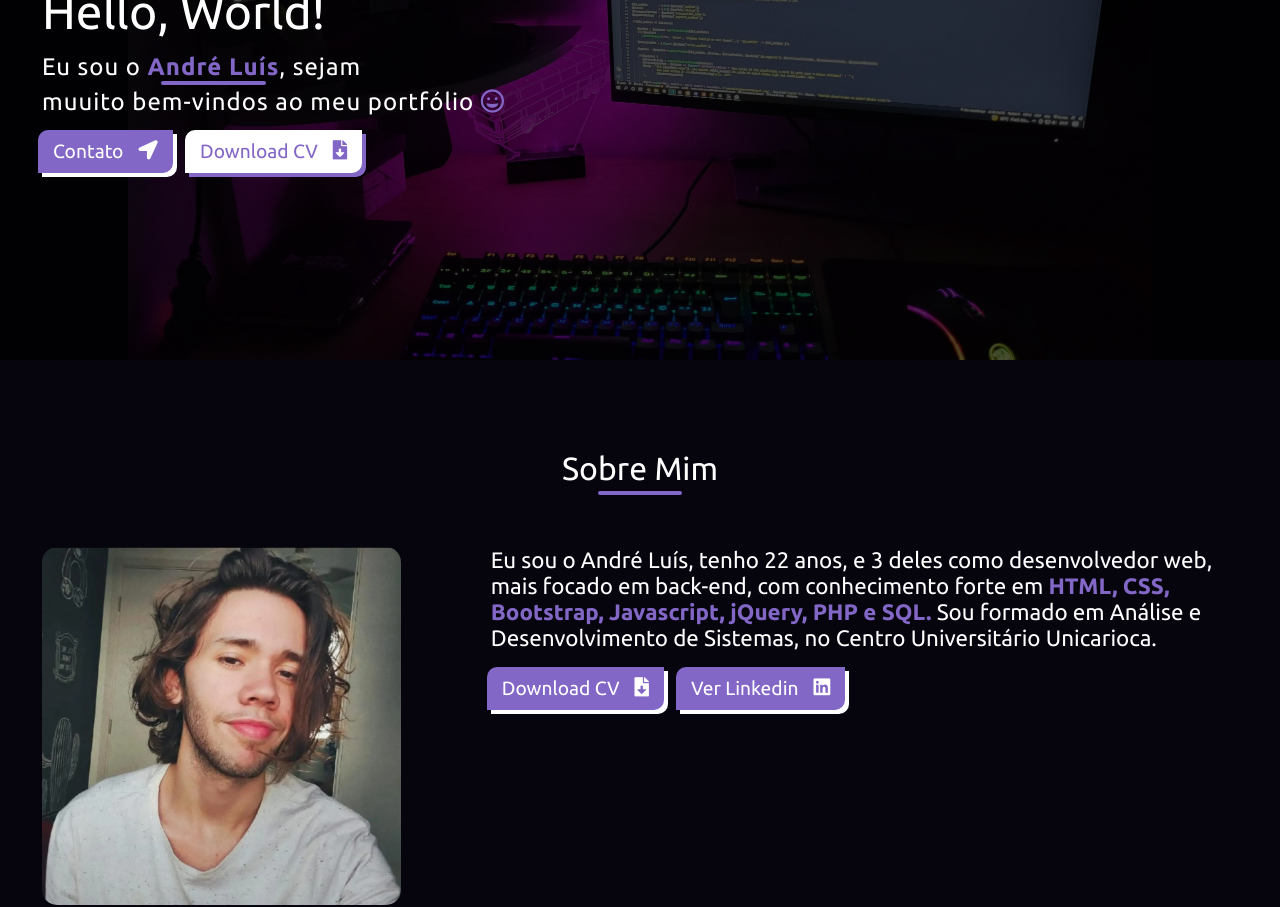
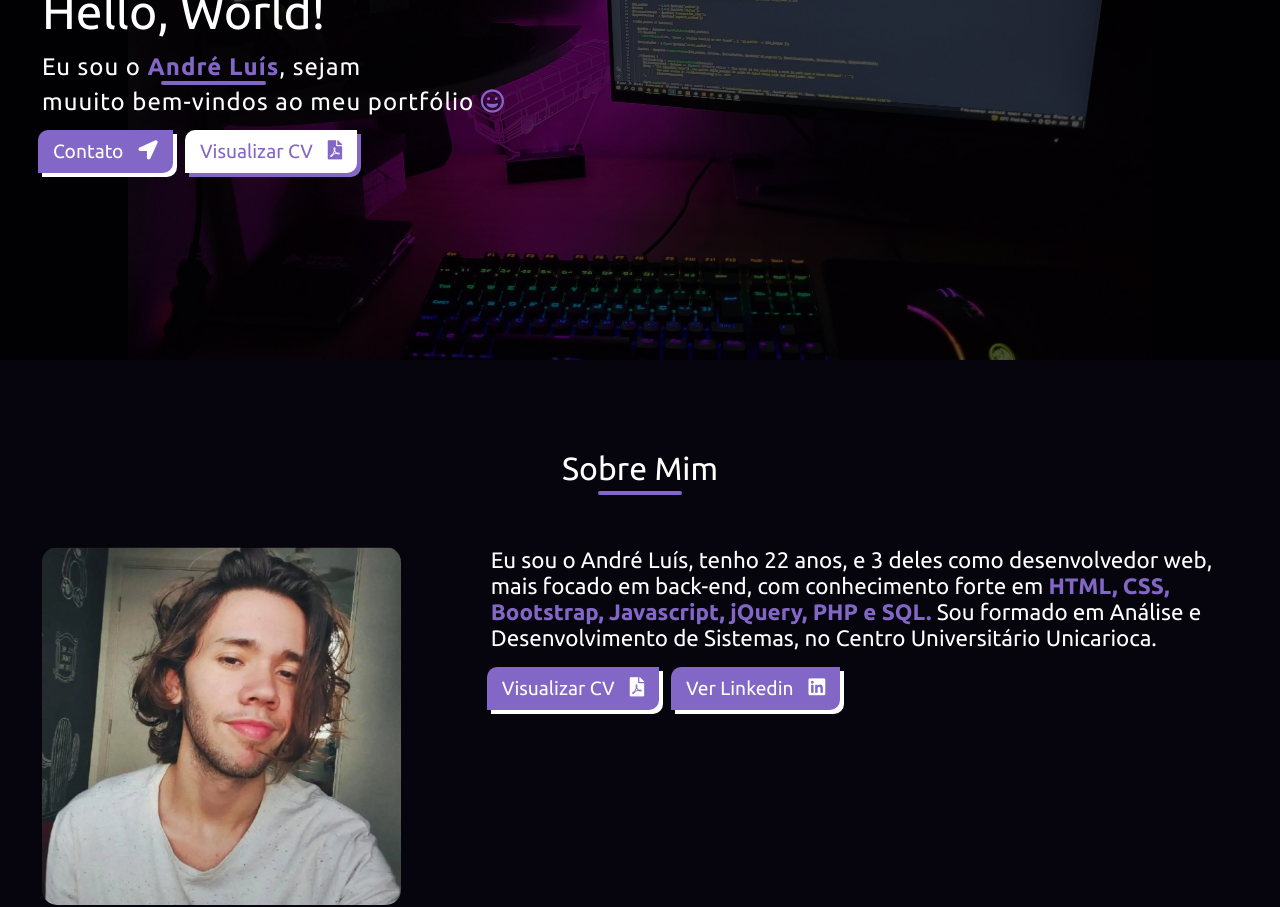
Before and after one commit to andre-luis33/my-website, a plain HTML site: page index.html in a window 1280 px wide. Shown: the part 280-1187 px from the top of the page. Drawn offline with nearby package versions, Linux system fonts and the light colour scheme.

Commit message:
mod: cv file modified, download attribute removed

```diff
--- a/index.html
+++ b/index.html
@@ -88,10 +88,10 @@
                      </span>
                   </a>
 
-                  <a class="btn-pushable btn-white" href="assets/curriculo.pdf" download>
+                  <a class="btn-pushable btn-white" href="assets/curriculo.pdf">
                      <span>
-                        Download CV
-                        <i class="fas fa-file-download"></i>
+                        Visualizar CV
+                        <i class="fas fa-file-pdf"></i>
                      </span>
                   </a>
                </div>
@@ -117,10 +117,10 @@
                </p>
 
                <div class="btn-wrapper">
-                  <a class="btn-pushable btn-purple" href="assets/curriculo.pdf" download>
+                  <a class="btn-pushable btn-purple" href="assets/curriculo.pdf">
                      <span>
-                        Download CV
-                        <i class="fas fa-file-download"></i>
+                        Visualizar CV
+                        <i class="fas fa-file-pdf"></i>
                      </span>
                   </a>
 
```
Also changed, not shown: 1 other file.
